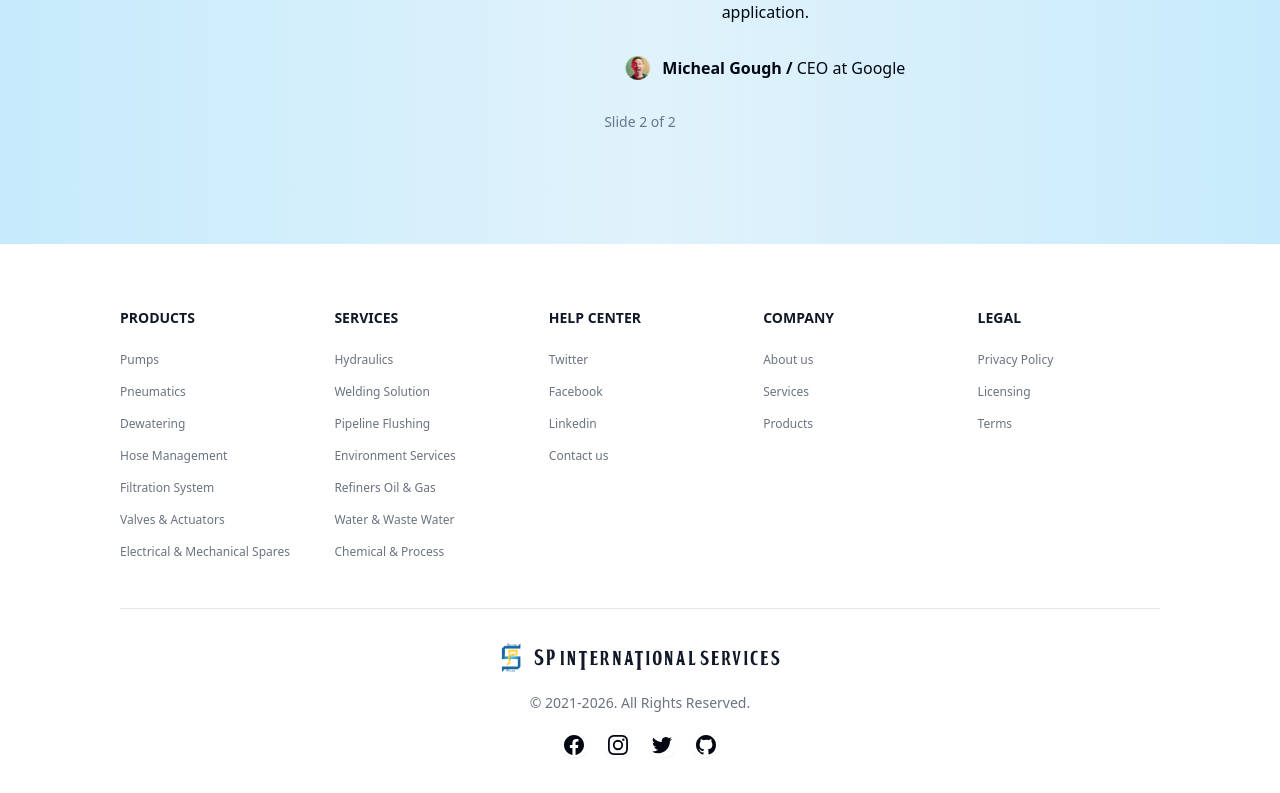
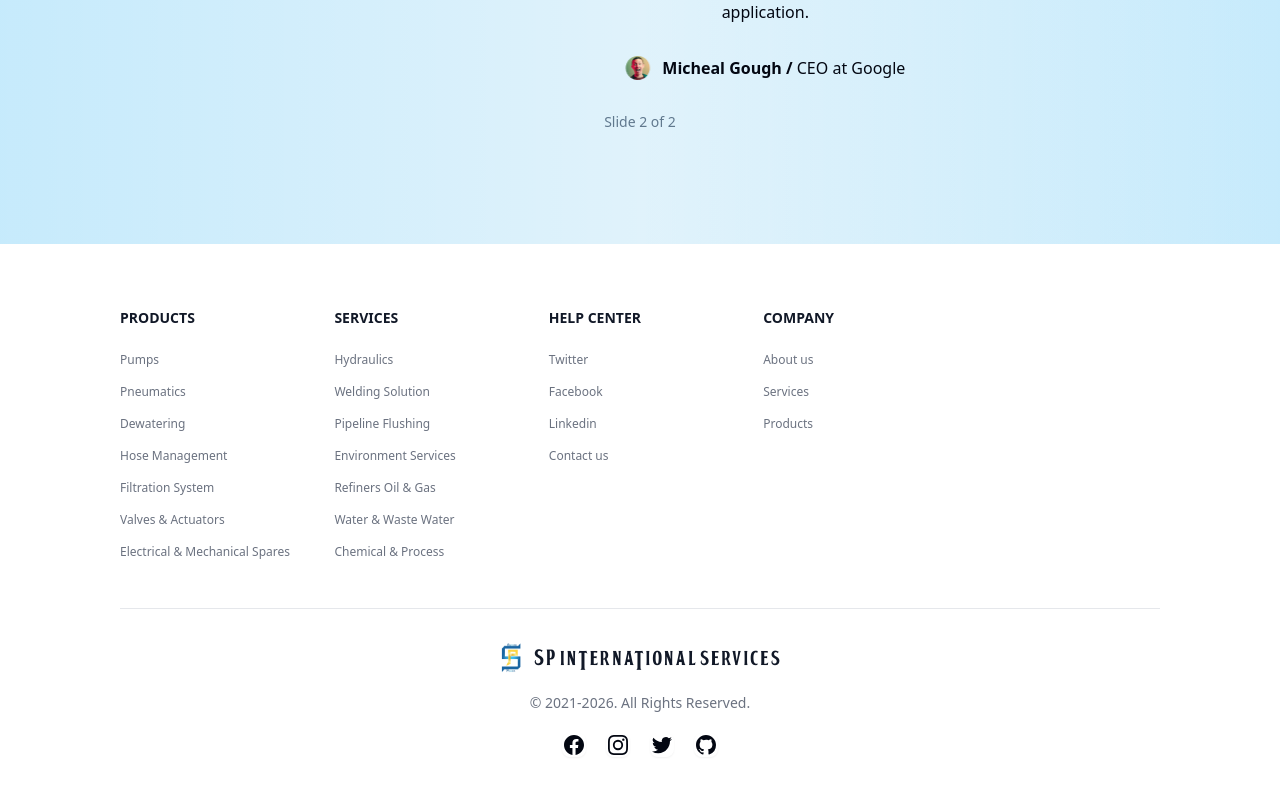
Before and after one commit to subashio/SP_International_Company, a Next.js app: page / in a window 1280 px wide. Shown: the part 3371-4164 px from the top of the page. Built offline with nearby package versions, Linux system fonts and the light colour scheme.

Commit message:
footer-updated

```diff
--- a/src/components/Footer.tsx
+++ b/src/components/Footer.tsx
@@ -4,7 +4,7 @@
   footerSvg,
   Links,
   Links2,
-  Links3,
+  // Links3,
   Products,
   Services,
 } from "@/constants/detailes";
@@ -88,7 +88,7 @@
                 ))}
               </ul>
             </nav>
-            <nav>
+            {/* <nav>
               <h1 className="mb-6 text-sm font-semibold uppercase text-gray-900 dark:text-white">
                 Legal
               </h1>
@@ -101,7 +101,7 @@
                   </li>
                 ))}
               </ul>
-            </nav>
+            </nav> */}
           </div>
           <hr className="my-6 border-gray-200 dark:border-gray-700 sm:mx-auto lg:my-8" />
           <div className="text-center">
--- a/src/constants/detailes.ts
+++ b/src/constants/detailes.ts
@@ -193,11 +193,11 @@
   { id: 3, name: "Linkedin", href: "#" },
   { id: 4, name: "Contact us", href: "/Contact" },
 ];
-export const Links3: TNav[] = [
-  { id: 1, name: "Privacy Policy", href: "#" },
-  { id: 2, name: "Licensing", href: "#" },
-  { id: 3, name: "Terms", href: "#" },
-];
+// export const Links3: TNav[] = [
+//   { id: 1, name: "Privacy Policy", href: "#" },
+//   { id: 2, name: "Licensing", href: "#" },
+//   { id: 3, name: "Terms", href: "#" },
+// ];
 export const Products: TNav[] = [
   { id: 1, name: "Pumps", href: "#" },
   { id: 2, name: "Pneumatics", href: "#" },
```
